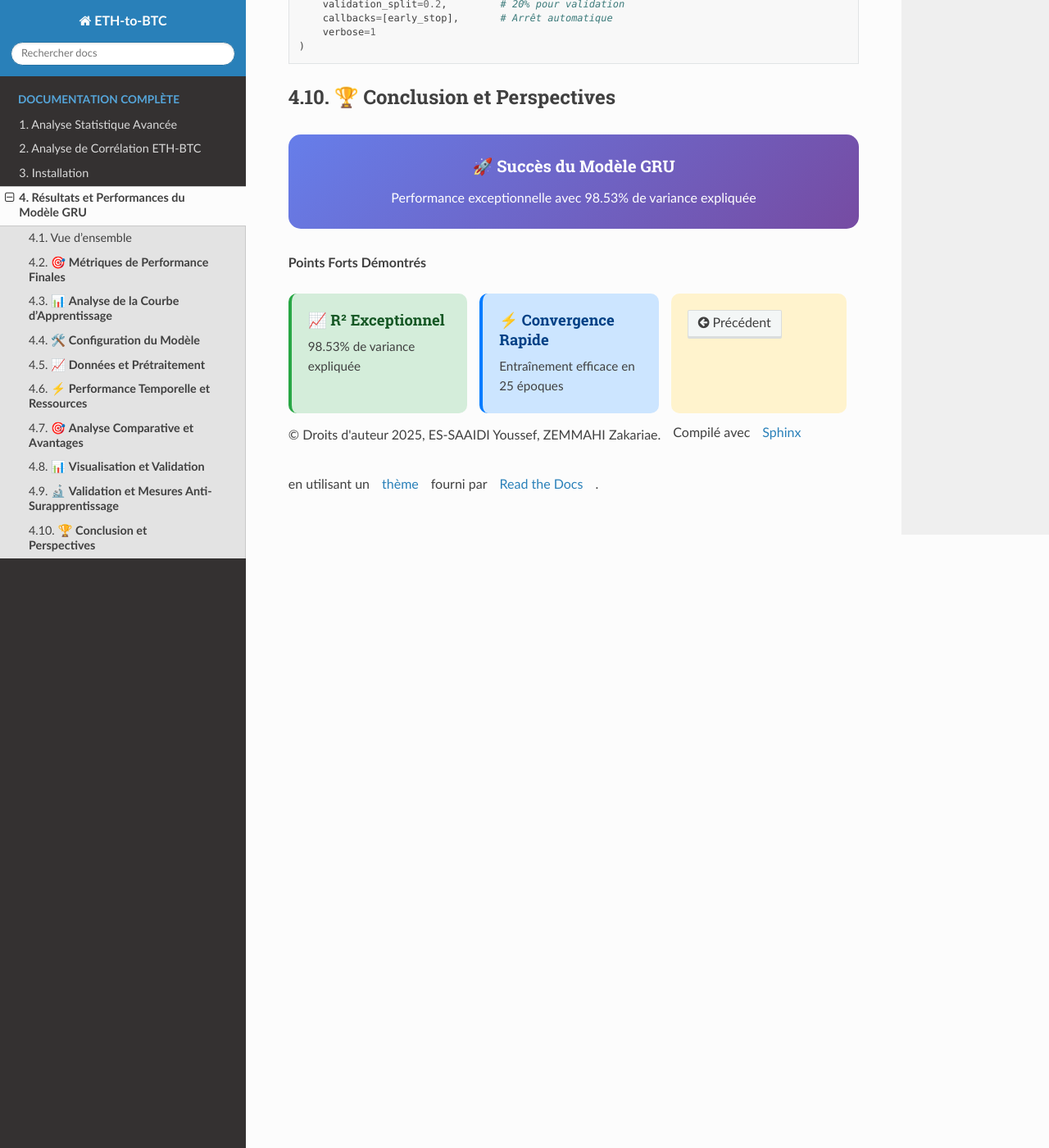
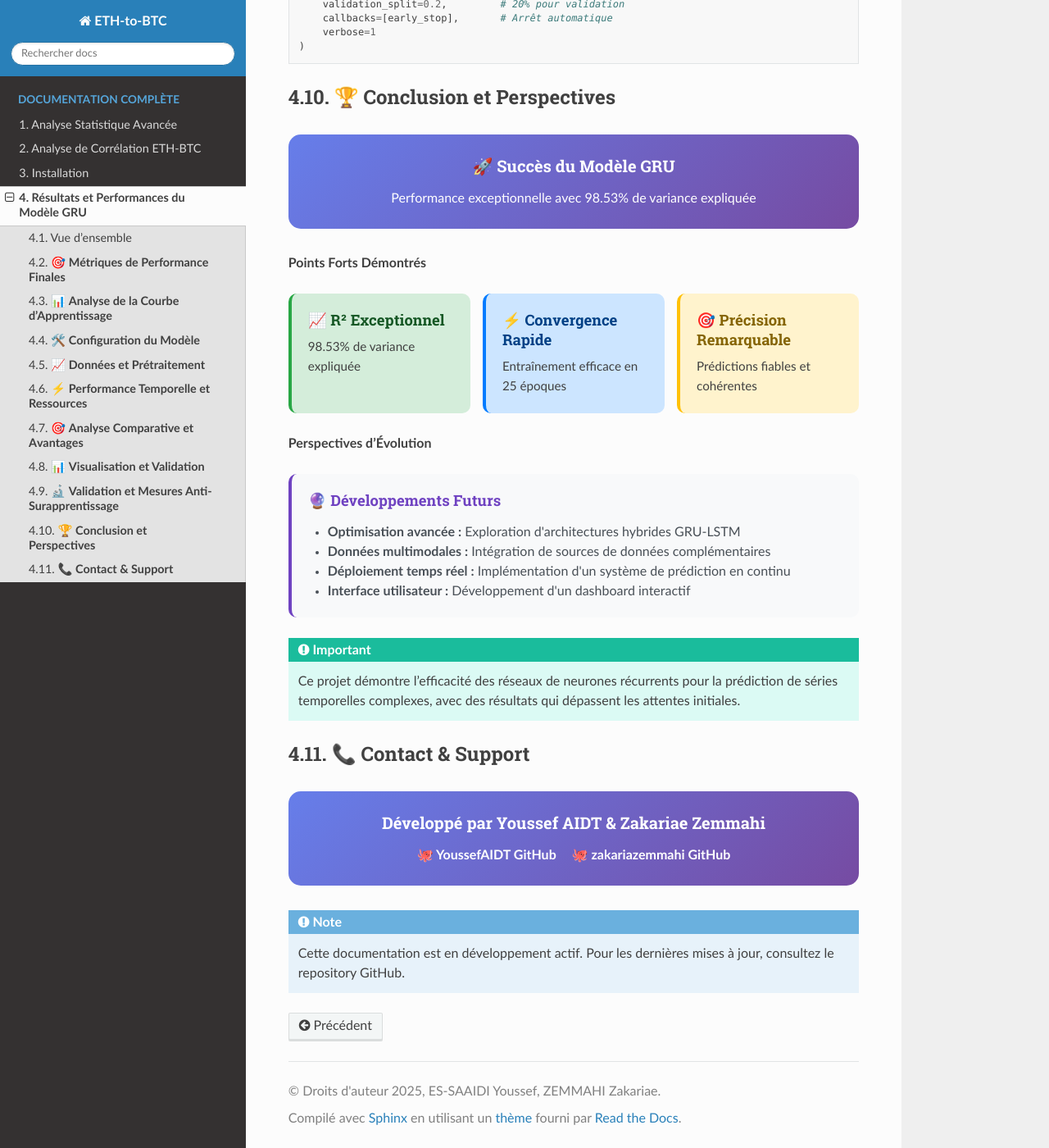
Before and after one commit to YoussefAIDT/ETH-to-BTC, a Sphinx documentation site: the page built from docs/source/results.rst, in a window 1280 px wide and 1400 px high, scrolled down 7336 px. Shown: the whole window at 82% size. Built offline with Sphinx 7.4.7 and the Read the Docs theme 3.1.0, drawn with Linux system fonts in a browser that asks for light colours; pages that are not in the unit, such as notebooks, are missing from menus.

Commit message:
Update results.rst

```diff
--- a/docs/source/results.rst
+++ b/docs/source/results.rst
@@ -476,7 +476,7 @@ Le modèle génère automatiquement une visualisation comparative :
    )
 
 🏆 **Conclusion et Perspectives**
-=================================
+================================
 
 .. raw:: html
 
@@ -490,7 +490,6 @@ Le modèle génère automatiquement une visualisation comparative :
 .. raw:: html
 
    <div style="display: flex; flex-wrap: wrap; gap: 15px; margin: 25px 0;">
-
       <div style="flex: 1; min-width: 200px; background: #d4edda; padding: 20px; border-radius: 10px; border-left: 4px solid #28a745;">
          <h4 style="margin: 0 0 10px 0; color: #155724;">📈 R² Exceptionnel</h4>
          <p style="margin: 0; font-size: 0.95em;">98.53% de variance expliquée</p>
@@ -501,4 +500,45 @@ Le modèle génère automatiquement une visualisation comparative :
          <p style="margin: 0; font-size: 0.95em;">Entraînement efficace en 25 époques</p>
       </div>
 
-      <div style="flex: 1; min-width: 200px; background: #fff3cd; padding: 20px; border-radius: 10px;
+      <div style="flex: 1; min-width: 200px; background: #fff3cd; padding: 20px; border-radius: 10px; border-left: 4px solid #ffc107;">
+         <h4 style="margin: 0 0 10px 0; color: #856404;">🎯 Précision Remarquable</h4>
+         <p style="margin: 0; font-size: 0.95em;">Prédictions fiables et cohérentes</p>
+      </div>
+   </div>
+
+**Perspectives d'Évolution**
+
+.. raw:: html
+
+   <div style="background: #f8f9fa; padding: 20px; border-radius: 10px; margin: 25px 0; border-left: 4px solid #6f42c1;">
+      <h4 style="margin: 0 0 15px 0; color: #6f42c1;">🔮 Développements Futurs</h4>
+      <ul style="margin: 0; color: #495057;">
+         <li><strong>Optimisation avancée :</strong> Exploration d'architectures hybrides GRU-LSTM</li>
+         <li><strong>Données multimodales :</strong> Intégration de sources de données complémentaires</li>
+         <li><strong>Déploiement temps réel :</strong> Implémentation d'un système de prédiction en continu</li>
+         <li><strong>Interface utilisateur :</strong> Développement d'un dashboard interactif</li>
+      </ul>
+   </div>
+
+.. important::
+   Ce projet démontre l'efficacité des réseaux de neurones récurrents pour la prédiction de séries temporelles complexes, avec des résultats qui dépassent les attentes initiales.
+
+📞 **Contact & Support**
+========================
+
+.. raw:: html
+
+   <div style="background: linear-gradient(135deg, #667eea 0%, #764ba2 100%); padding: 25px; border-radius: 15px; color: white; text-align: center; margin: 30px 0;">
+      <h3 style="margin: 0 0 15px 0;">Développé par Youssef AIDT & Zakariae Zemmahi</h3>
+      <p style="margin: 0;">
+         <a href="https://github.com/YoussefAIDT" style="color: #fff; text-decoration: none; font-weight: bold; margin-right: 15px;">
+            🐙 YoussefAIDT GitHub
+         </a>
+         <a href="https://github.com/zakariazemmahi" style="color: #fff; text-decoration: none; font-weight: bold;">
+            🐙 zakariazemmahi GitHub
+         </a>
+      </p>
+   </div>
+
+.. note::
+   Cette documentation est en développement actif. Pour les dernières mises à jour, consultez le repository GitHub.
```
